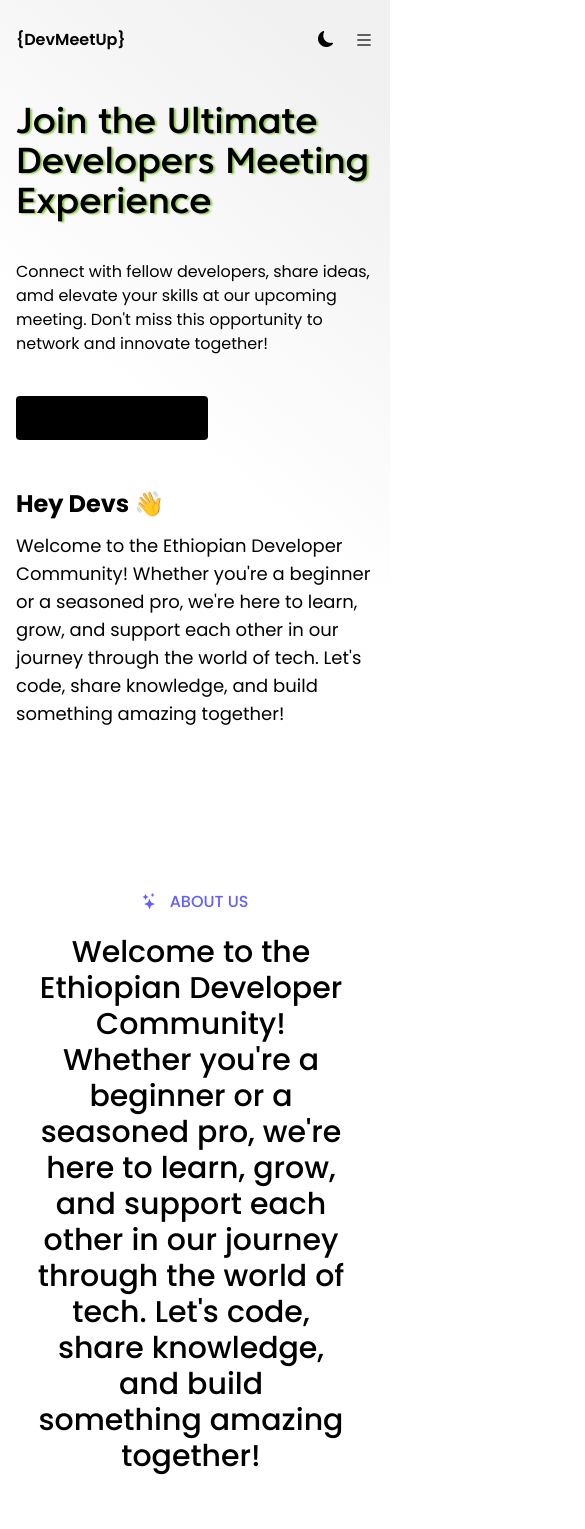
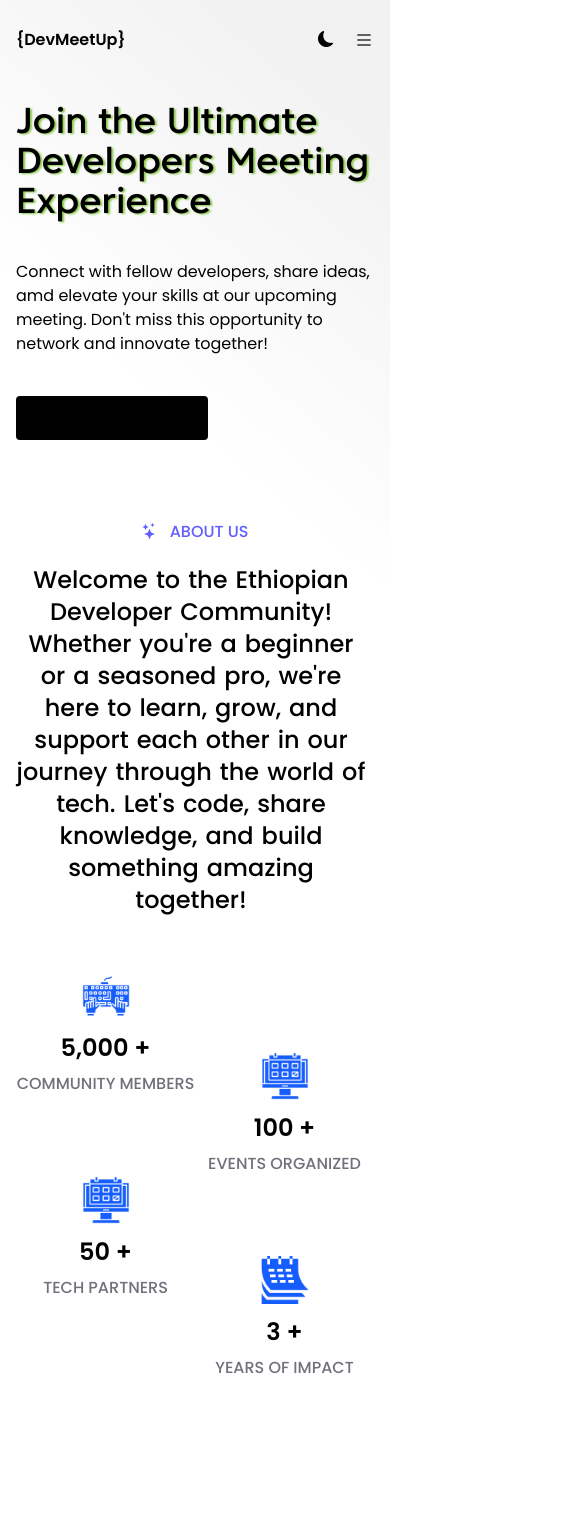
Before and after one commit to kid-us/DevMeetUp, a React (Vite) app: page / in a window 390 px wide. Shown: the top 1529 px of the page, 585 px wide, since content can reach past the window. After the commit the page ends 1380 px from the top, so only its background shows below. Built offline with nearby package versions, Linux system fonts and the light colour scheme.

Commit message:
Responsive about component.

```diff
--- a/src/components/Home/About.tsx
+++ b/src/components/Home/About.tsx
@@ -23,11 +23,11 @@ const About = () => {
         transition={{ delay: 0.2, duration: 0.5 }}
         className="flex justify-center"
       >
-        <div className="w-[90%] text-center mt-14">
+        <div className="lg:w-[90%] text-center lg:mt-14 mt-20">
           <p className="uppercase mb-5 text-color font-medium">
             <span className="bi-stars me-2"></span> About Us
           </p>
-          <p className="text-3xl font-medium">
+          <p className="lg:text-3xl text-2xl font-medium">
             {words.map((word, index) => (
               <motion.span
                 key={index}
@@ -43,11 +43,14 @@ const About = () => {
         </div>
       </motion.div>
       {/* Stats */}
-      <div className="flex lg:justify-center lg:items-center mt-14 gap-x-20">
+      <div className="lg:flex lg:justify-center lg:items-center grid grid-cols-2 mt-14 lg:gap-x-20">
         {stats.map((stat, index) => (
-          <div
-            className={`text-center ${index % 2 === 0 ? "" : "lg:mt-24 mt-10"}`}
+          <motion.div
             key={index}
+            initial={{ opacity: 0 }}
+            whileInView={{ opacity: 1, y: 0 }}
+            transition={{ delay: 0.5, duration: 0.5 }}
+            className={`text-center ${index % 2 === 0 ? "" : "lg:mt-24 mt-20"}`}
           >
             <div className="flex justify-center mb-3">
               <img src={stat.icon} alt={stat.title} className="w-12" />
@@ -56,7 +59,7 @@ const About = () => {
             <p className="font-medium uppercase text-zinc-500 mt-2">
               {stat.title}
             </p>
-          </div>
+          </motion.div>
         ))}
       </div>
     </>
--- a/src/components/Home/Hero.tsx
+++ b/src/components/Home/Hero.tsx
@@ -29,13 +29,8 @@ const Hero = () => {
     return () => clearTimeout(startTimeout);
   }, []);
 
-  // const goodMessage =
-  //   "Joke aside, welcome to the Ethiopian Developer Community! Whether you're a beginner or a seasoned pro, we're here to learn, grow, and support each other in our journey through the world of tech. Let's code, share knowledge, and build something amazing together!";
-
-  // const words = goodMessage.split(" ");
-
   return (
-    <div className="h-[87dvh]">
+    <div className="lg:h-[87dvh]">
       <div className="shine"></div>
       <div className="grid lg:grid-cols-2">
         <div
@@ -54,37 +49,8 @@ const Hero = () => {
               network and innovate together!
             </p>
 
-            {/* Good Message */}
-            {/* {showScrollAnimation && (
-              <p className="lg:block hidden my-10 text-soft">
-                {words.map((word, index) => (
-                  <motion.span
-                    key={index}
-                    initial={{ x: -30 }}
-                    whileInView={{ x: 0 }}
-                    transition={{ type: "spring", delay: index * 0.002 }}
-                    className="inline-block mr-2"
-                  >
-                    {word}
-                  </motion.span>
-                ))}
-              </p>
-            )} */}
-
             <div className="lg:mt-5 mt-10">
               <EncryptButton name="Register" />
-            </div>
-
-            {/* Only on Small device */}
-            <div className="lg:hidden block my-12">
-              <p className="text-2xl font-bold">Hey Devs 👋</p>
-              <p className="mt-3 text-lg">
-                Welcome to the Ethiopian Developer Community! Whether you're a
-                beginner or a seasoned pro, we're here to learn, grow, and
-                support each other in our journey through the world of tech.
-                Let's code, share knowledge, and build something amazing
-                together!
-              </p>
             </div>
           </div>
         </div>
--- a/src/index.css
+++ b/src/index.css
@@ -89,7 +89,7 @@
   );
   bottom: 0;
   opacity: 0.5;
-  position: fixed;
+  position: absolute;
   top: 0;
   left: 0;
   z-index: -2;
```
